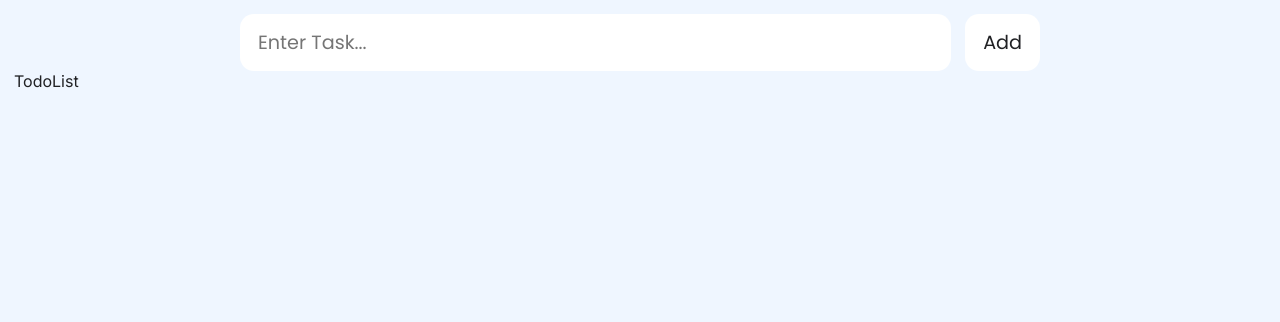
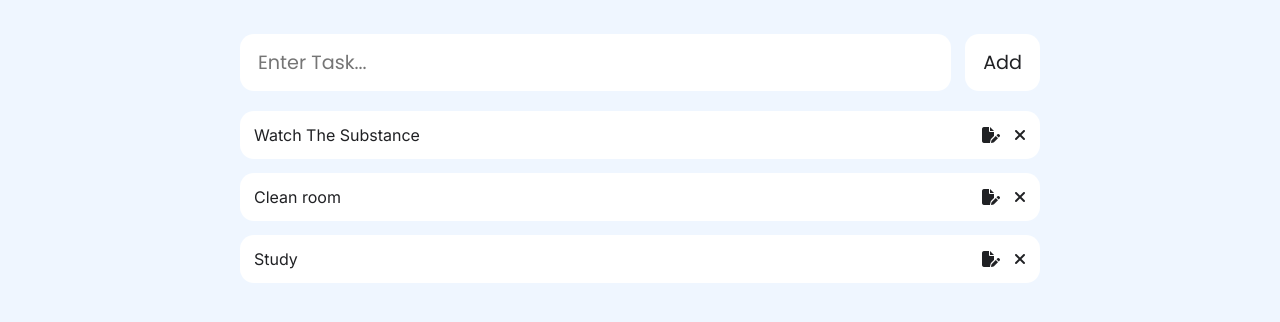
Before and after one commit to gurvir99/react-to-do-list, a React app in the folder to-do-list-app/: page / in a window 1280 px wide. Built offline with nearby package versions, Linux system fonts and the light colour scheme.

Commit message:
added icons to modify and remove tasks.

```diff
--- a/to-do-list-app/public/index.html
+++ b/to-do-list-app/public/index.html
@@ -27,6 +27,7 @@
     <link rel="preconnect" href="https://fonts.googleapis.com">
     <link rel="preconnect" href="https://fonts.gstatic.com" crossorigin>
     <link href="https://fonts.googleapis.com/css2?family=Inter:ital,opsz,wght@0,14..32,100..900;1,14..32,100..900&family=Poppins:ital,wght@0,400;0,500;0,600;1,300&display=swap" rel="stylesheet">
+    <link rel="stylesheet" href="https://cdnjs.cloudflare.com/ajax/libs/font-awesome/6.7.2/css/all.min.css" integrity="sha512-Evv84Mr4kqVGRNSgIGL/F/aIDqQb7xQ2vcrdIwxfjThSH8CSR7PBEakCr51Ck+w+/U6swU2Im1vVX0SVk9ABhg==" crossorigin="anonymous" referrerpolicy="no-referrer" />
     <title>To Do App</title>
   </head>
   <body>
--- a/to-do-list-app/src/components/TodoCard.js
+++ b/to-do-list-app/src/components/TodoCard.js
@@ -1,7 +1,14 @@
 import React from 'react'
 
-export default function TodoCard() {
-  return (
-    <div>TodoCard</div>
-  )
+export default function TodoCard(props) {
+    const {children} = props
+    return (
+       <li className='todoItem'>
+            {children}
+            <div className='actionsContainer'>
+               <i className="fa-solid fa-file-pen"></i>
+               <i className="fa-solid fa-xmark"></i>
+            </div>
+        </li>
+    )
 }
--- a/to-do-list-app/src/components/TodoList.js
+++ b/to-do-list-app/src/components/TodoList.js
@@ -1,7 +1,23 @@
 import React from 'react'
+import TodoCard from './TodoCard'
 
 export default function TodoList() {
+
+  let tasks = [
+    'Watch The Substance',
+    'Clean room',
+    'Study'
+  ]
+
   return (
-    <div>TodoList</div>
+    <ul className='main'>
+      {tasks.map((task, taskIndex) => {
+        return (
+          <TodoCard key={taskIndex}>
+            <p>{task}</p>
+          </TodoCard>
+      )
+      })}
+    </ul>
   )
 }
--- a/to-do-list-app/src/index.css
+++ b/to-do-list-app/src/index.css
@@ -48,6 +48,7 @@ header,
   width: 100%;
   margin: 0 auto;
   gap: 14px;
+  margin-top: 20px;
 }
 
 header input {
```
